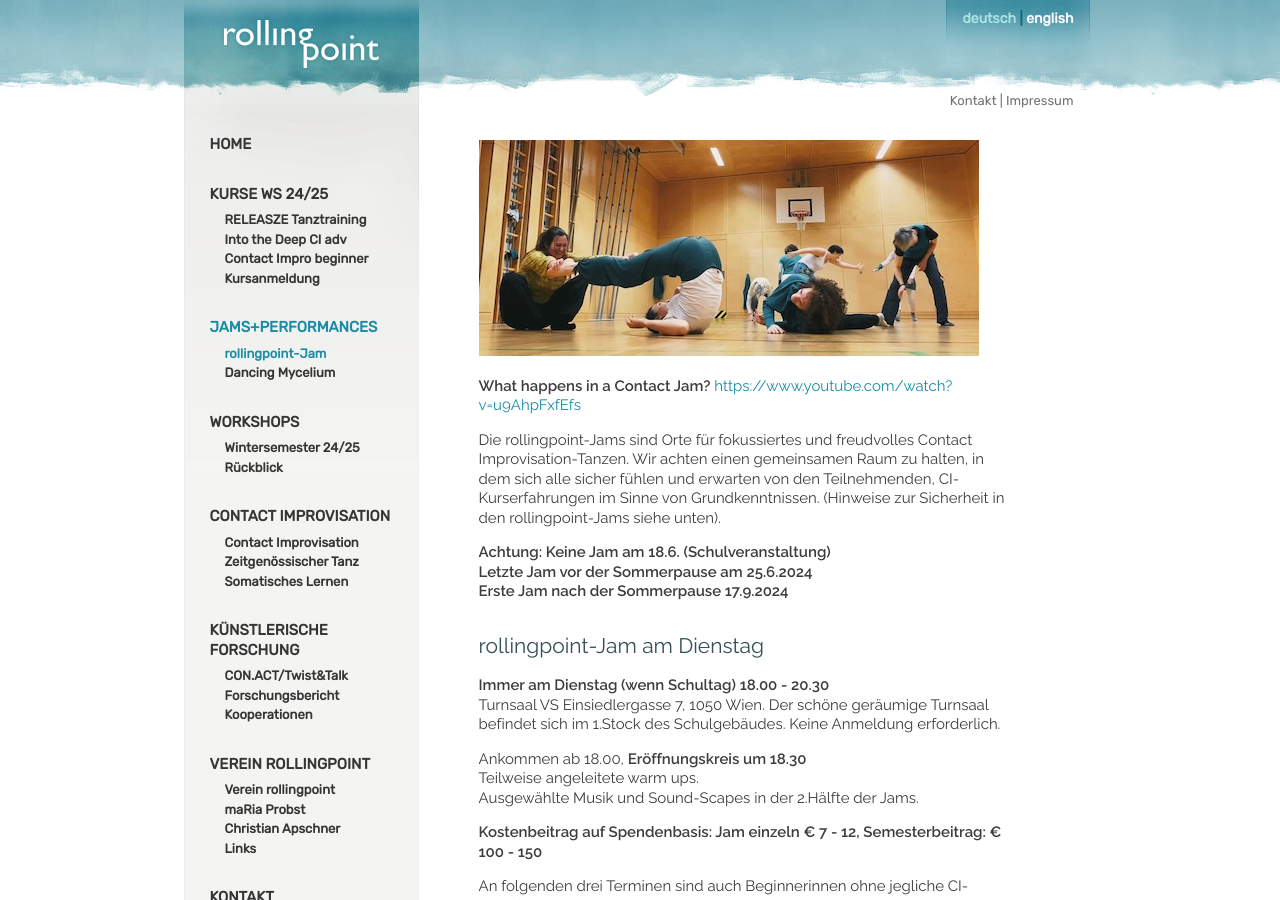
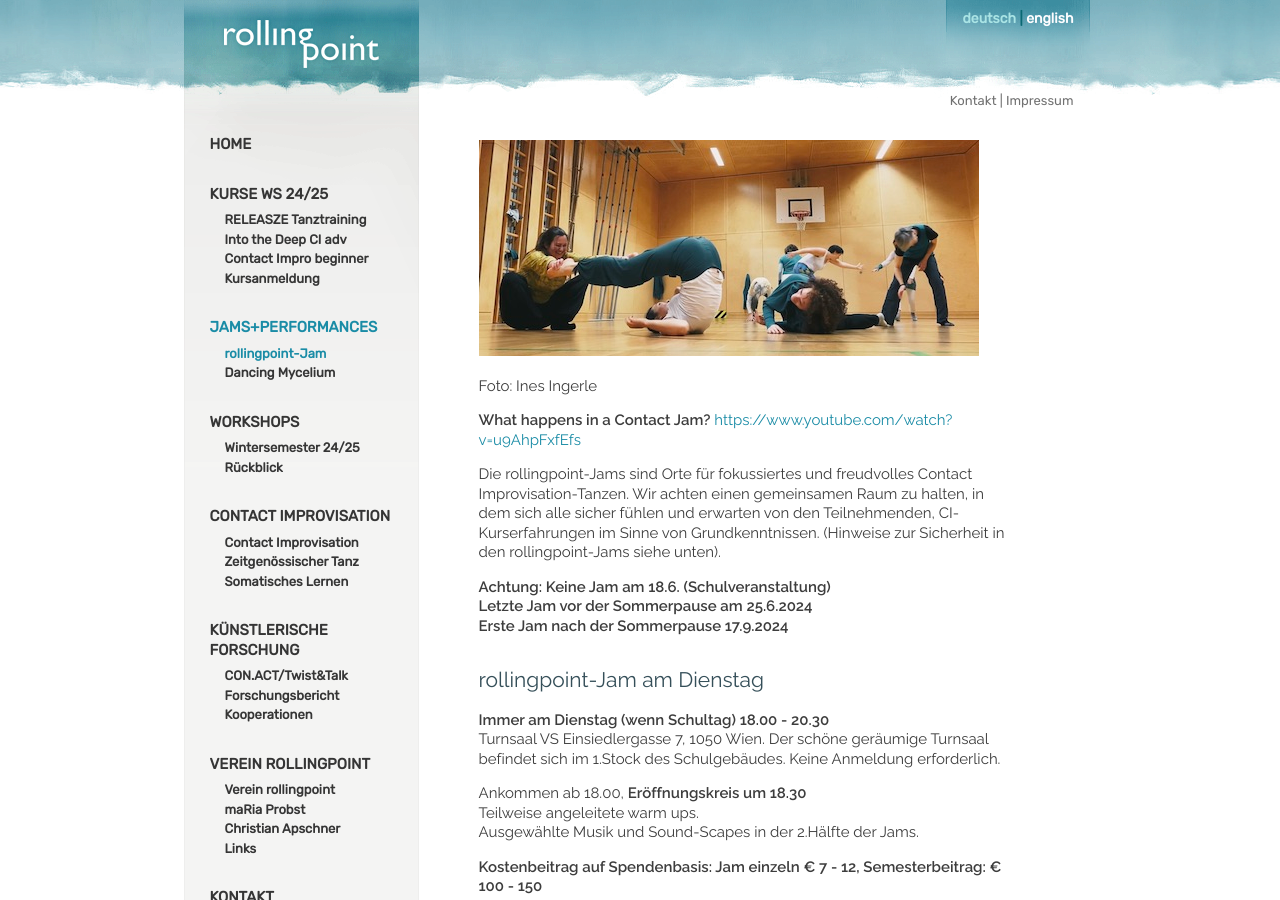
Before and after one commit to manulari/rollingpointat, a Jekyll site: the page built from _pages_de/jams.md, in a window 1280 px wide and 900 px high. Built offline with Jekyll 4.4.1, drawn with Linux system fonts in a browser that asks for light colours; comment, search, counter and statistics services are not loaded.

Commit message:
Update page (de) “jams”

```diff
--- a/_pages_de/jams.md
+++ b/_pages_de/jams.md
@@ -4,6 +4,8 @@ title: ROLLINGPOINT-JAM
 other_lang: ""
 ---
 ![](/assets/uploads/image00015-kopie.jpeg)
+
+Foto: Ines Ingerle
 
 **What happens in a Contact Jam?** <https://www.youtube.com/watch?v=u9AhpFxfEfs>
 
```
